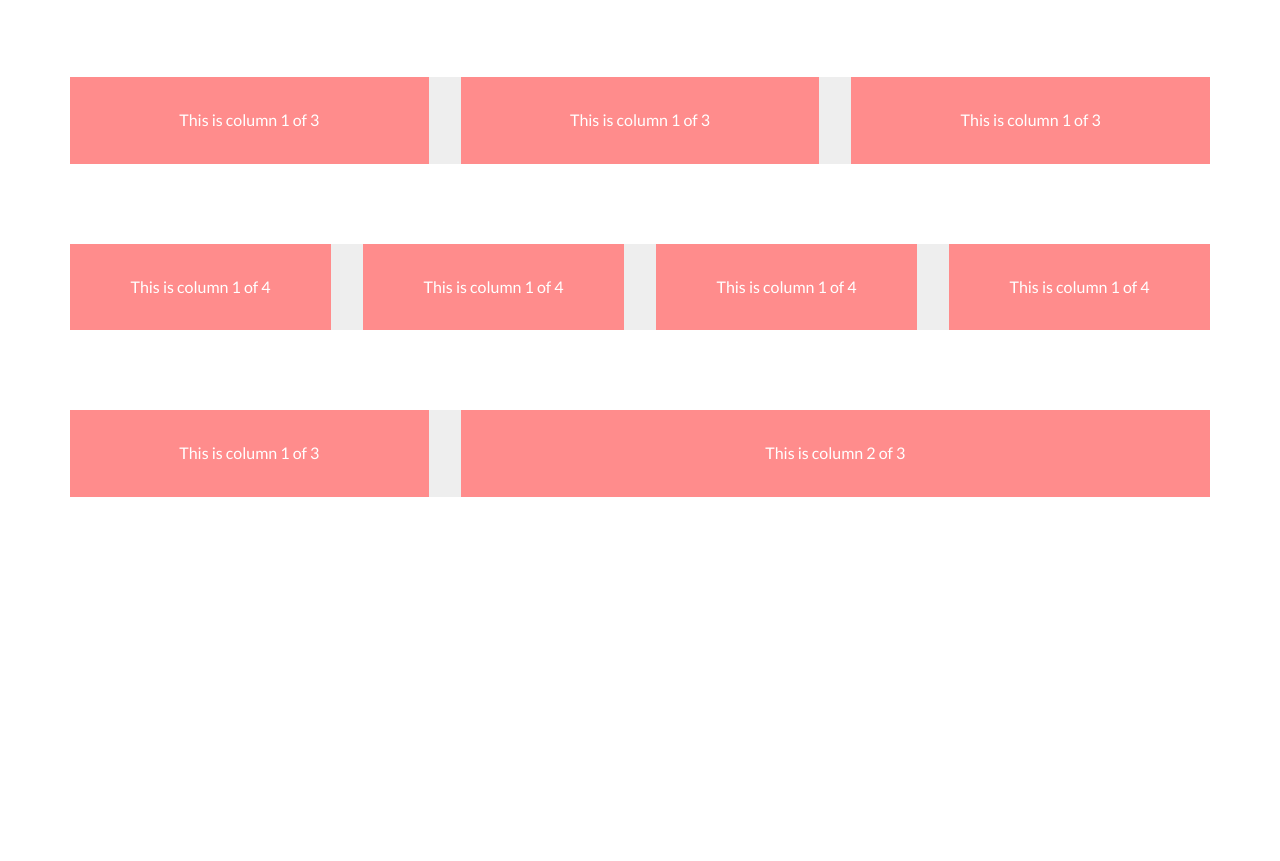
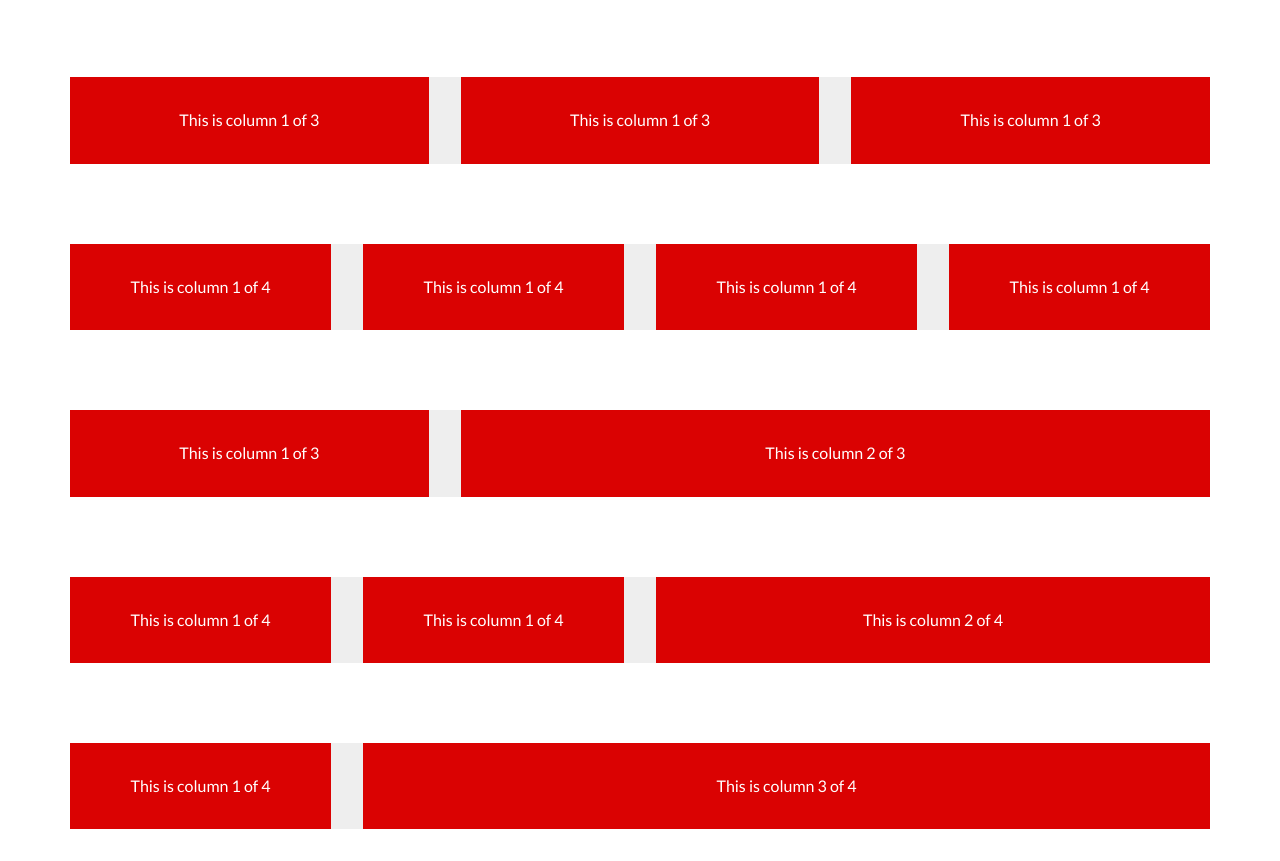
Before and after one commit to emmeiwhite/01.natours-2025, a website: page index.html in a window 1280 px wide. Shown: the part 881-1742 px from the top of the page. Before the commit the page ends 1410 px from the top, so only its background shows below. Drawn offline with Linux system fonts and the light colour scheme.

Commit message:
natours-1.5 grid is done!

```diff
--- a/index.html
+++ b/index.html
@@ -65,5 +65,18 @@
       <div class="col col-1-3">This is column 1 of 3</div>
       <div class="col col-2-3">This is column 2 of 3</div>
     </div>
+
+    <!-- col-3-4 -->
+    <div class="row col-1-of-4">
+      <div class="col col-1-4">This is column 1 of 4</div>
+      <div class="col col-1-4">This is column 1 of 4</div>
+      <div class="col col-2-4">This is column 2 of 4</div>
+    </div>
+
+    <!-- col-3-4 -->
+    <div class="row col-1-of-4">
+      <div class="col col-1-4">This is column 1 of 4</div>
+      <div class="col col-3-4">This is column 3 of 4</div>
+    </div>
   </body>
 </html>
--- a/sass/main.scss
+++ b/sass/main.scss
@@ -166,12 +166,12 @@ $rowBg: #eee;
   margin: 0 auto; // to center the whole section
   background-color: $rowBg;
 
-  &:not(:last-child) {
+  &:not(:last-of-type) {
     margin-bottom: 5rem; // 80px
   }
 
   .col {
-    background-color: #ff8c8c;
+    background-color: #da0202;
     text-align: center;
     padding: 2rem 1rem;
     color: $white;
@@ -179,6 +179,15 @@ $rowBg: #eee;
     // col-2-3
     &.col-2-3 {
       grid-column: span 2;
+    }
+
+    // col-2-4
+    &.col-2-4 {
+      grid-column: span 2;
+    }
+
+    &.col-3-4 {
+      grid-column: span 3;
     }
   }
   // Let's start working with columns
```
Also changed, not shown: css/style.css, 1 other file.
